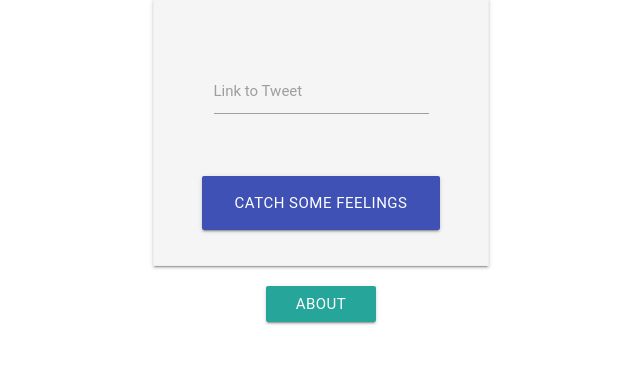
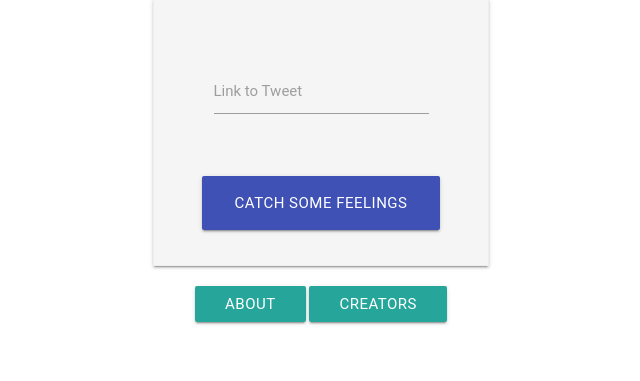
Before and after one commit to ASchneidman/cmu-hackathon-2017, a Flask app: page / in a window 1280 px wide. Shown: the part 224-605 px from the top of the page, without its empty margins (319-959 px from the left). Run offline with Flask 2, Linux system fonts and the light colour scheme; some libraries are stand-ins or nearby versions; some web fonts are replaced.

Commit message:
Creators

```diff
--- a/app/templates/index.html
+++ b/app/templates/index.html
@@ -85,6 +85,7 @@
         </div>
       </div>
       <a class="waves-effect waves-light btn modal-trigger" href="#modal1" >About</a>
+      <a class="waves-effect waves-light btn modal-trigger" href="#modal2" >Creators</a>
     </center>
 
     <center>
@@ -102,6 +103,16 @@
       <div class="modal-content">
         <h4>About</h4>
         <p>Catch the Vibe is a nonprofit, open source project developed as part of the HackCMU 2017 hackathon. It locates all the replies to a particular tweet, and analyzes the replies based on a range of several emotions.</p>
+      </div>
+      <div class="modal-footer">
+        <a href="#!" class="modal-action modal-close waves-effect waves-green btn-flat">Agree</a>
+      </div>
+    </div>
+    <!-- Modal Structure -->
+    <div id="modal2" class="modal">
+      <div class="modal-content">
+        <h4>Creators</h4>
+        <p>Created by Matias, Sam, Alex, and Winston</p>
       </div>
       <div class="modal-footer">
         <a href="#!" class="modal-action modal-close waves-effect waves-green btn-flat">Agree</a>
```
